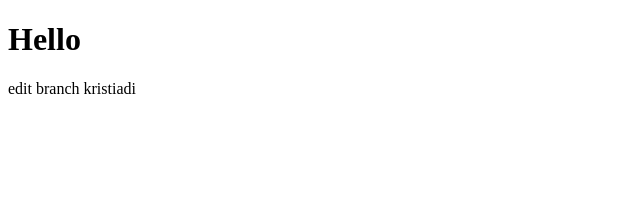
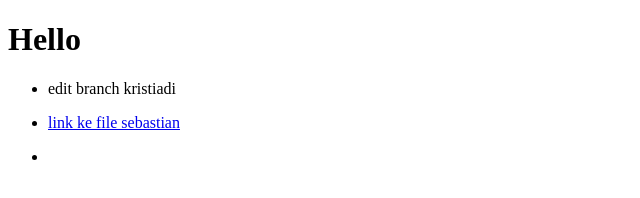
Before and after one commit to benediiiicts/kelompokManpro, a plain HTML site: page index.html in a window 1280 px wide. Shown: the whole page, without its empty margins (0-640 px from the left). Drawn offline with Linux system fonts and the light colour scheme.

Commit message:
add link to sebastian's html file

```diff
--- a/index.html
+++ b/index.html
@@ -4,8 +4,20 @@
 	</head>
 	<body>
 		<h1>Hello</h1>
-		<div><p>edit branch kristiadi</p></div>
-		<div></div>
-		<div></div>
+		<ul>
+			<li>
+				<p>edit branch kristiadi</p>
+			</li>
+			<li>
+				<p>
+					<a href="sebastianIndex.html">link ke file sebastian</a>
+				</p>
+			</li>
+			<li>
+				<p>
+
+				</p>
+			</li>
+		</ol>
 	</body>
 </html>
```
